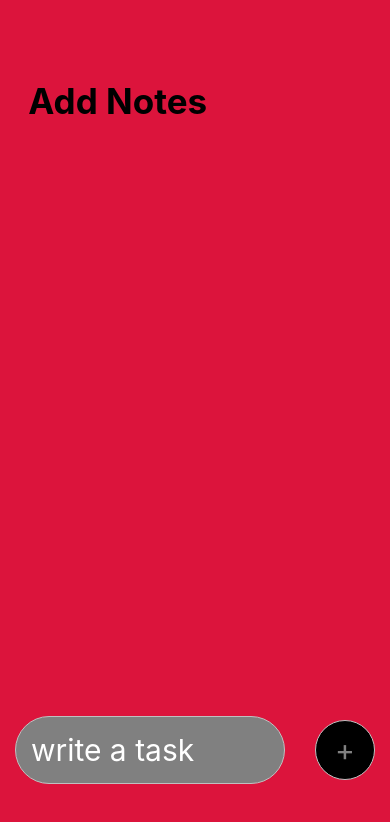
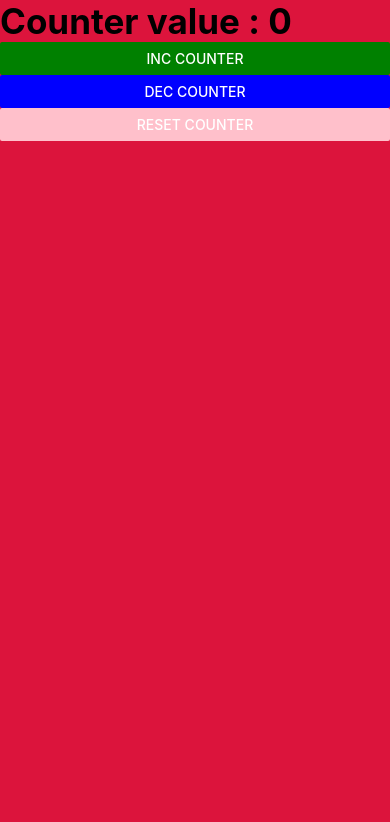
Before and after one commit to VBZapBuild/MyNotesApp, a React Native app: screen / in a window 390 px wide. Shown: the top 822 px of the page. Built offline with nearby package versions, Linux system fonts and the light colour scheme.

Commit message:
counterScreen

```diff
--- a/App.tsx
+++ b/App.tsx
@@ -1,11 +1,36 @@
 import React from 'react';
-import Navigation from './src/navigation/navigation';
+import { NavigationContainer } from '@react-navigation/native';
+import { createNativeStackNavigator } from '@react-navigation/native-stack';
+import ListScreen from './src/screens/ListScreen';
+import DetailScreen from './src/screens/DetailScreen';
 import {Provider as StoreProvider} from 'react-redux';
+import CounterScreen from './src/screens/CounterScreen';
+
+export type RootStackParamList = {
+  list: undefined,
+  detail:
+  {
+      data: any,
+      add :any
+  }
+};
 import store from './src/reducer/store';
+const Stack = createNativeStackNavigator<RootStackParamList>();
 export default function App() {
   return (
-    <StoreProvider store = {store}>
-    <Navigation></Navigation>
-    </StoreProvider>
+    // <StoreProvider store = {store}>
+    // {/* <Navigation></Navigation> */}
+    // <NavigationContainer>
+    //         <Stack.Navigator
+    //             screenOptions={{
+    //                 headerShown: false
+    //             }}>
+
+    //             <Stack.Screen name="list" component={ListScreen} />
+    //             <Stack.Screen name="detail" component={DetailScreen} />
+    //         </Stack.Navigator>
+    //     </NavigationContainer>
+    // </StoreProvider>
+    <CounterScreen/>
   );
 }
--- a/src/redux/index.tsx
+++ /dev/null
@@ -1 +0,0 @@
-//
--- /dev/null
+++ b/src/screens/CounterScreen.tsx
@@ -0,0 +1,80 @@
+import React, { useState } from 'react';
+import {
+  Text,
+  View,
+  StyleSheet,
+  Button,
+} from 'react-native';
+
+export default function CounterScreen() {
+
+    let [count,setCount] = useState(0)
+
+    const handleIncCounter = () => {
+        setCount(++count);
+    }
+
+    const handleDecCounter = () => {
+        setCount(--count);
+    }
+
+    const handleResetCounter = () => {
+        setCount(0);
+    }
+
+  return (
+
+    <View style={styles.container}>
+     <Text style={styles.sectionTitle}>Counter value : {count}</Text>
+     <Button color="green" title="inc counter" onPress={handleIncCounter}></Button>
+     <Button color="blue" title="dec counter" onPress={handleDecCounter}></Button>
+     <Button color="pink" title="reset counter" onPress={handleResetCounter}></Button>
+    </View>
+  );
+}
+const styles = StyleSheet.create({
+  container: {
+    flex: 1,
+    backgroundColor: '#dc143c',
+  },
+  sectionTitle: {
+    fontSize: 35,
+    fontWeight: 'bold',
+  },
+  items: {
+    marginTop: 30,
+  },
+  writeTaskWrapper: {
+    position: 'absolute',
+    bottom: 60,
+    width: '100%',
+    flexDirection: 'row',
+    justifyContent: 'space-around',
+    alignItems: 'center'
+  },
+  input: {
+    paddingVertical: 15,
+    paddingHorizontal: 15,
+    backgroundColor: 'grey',
+    borderRadius: 60,
+    borderColor: '#C0C0C0',
+    borderWidth: 1,
+    width: 270,
+    color: 'white',
+    fontSize: 30
+  },
+  addWrapper: {
+    width: 60,
+    height: 60,
+    backgroundColor: 'black',
+    borderRadius: 60,
+    justifyContent: 'center',
+    alignItems: 'center',
+    borderColor: '#C0C0C0',
+    borderWidth: 1,
+  },
+  addText: {
+    color: 'grey',
+    fontSize: 30
+  },
+});
```
